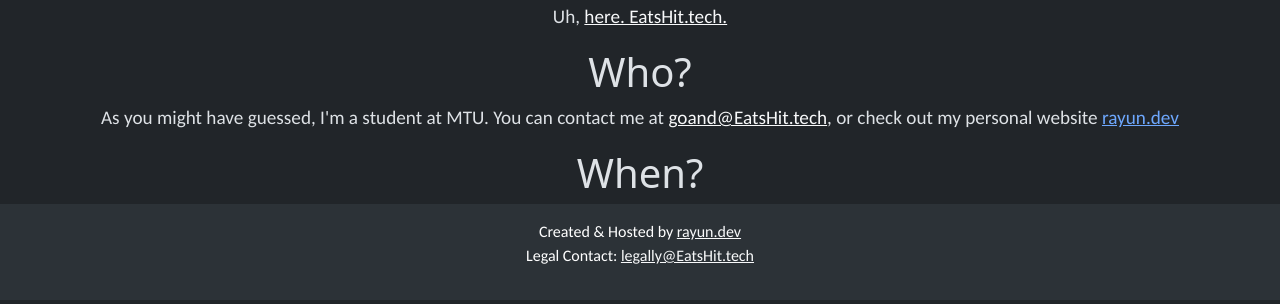
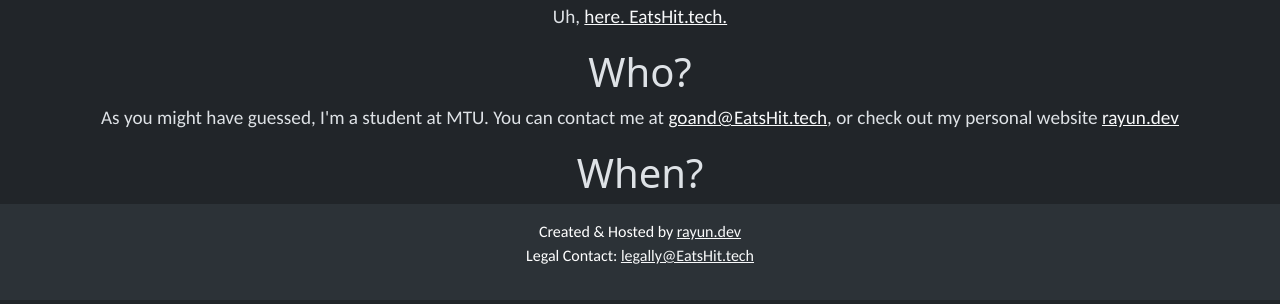
Before and after one commit to rayun56/EatsHit, a Django app: template docmtu/templates/docmtu/about.html in a window 1280 px wide. Shown: the part 500-804 px from the top of the page. Run offline with Django 3.2, Linux system fonts and the light colour scheme; the template is opened without the code that fills it, so the values that code supplies are empty; some libraries are stand-ins or nearby versions.

Commit message:
oops light link

```diff
--- a/docmtu/templates/docmtu/about.html
+++ b/docmtu/templates/docmtu/about.html
@@ -25,7 +25,7 @@
                 <h1>Where?</h1>
                 <p>Uh, <a class="link-light" href="/">here. EatsHit.tech.</a></p>
                 <h1>Who?</h1>
-                <p>As you might have guessed, I'm a student at MTU. You can contact me at <a class="link-light" href="mailto:goand@eatshit.tech">goand@EatsHit.tech</a>, or check out my personal website <a href="https://rayun.dev">rayun.dev</a></p>
+                <p>As you might have guessed, I'm a student at MTU. You can contact me at <a class="link-light" href="mailto:goand@eatshit.tech">goand@EatsHit.tech</a>, or check out my personal website <a class="link-light" href="https://rayun.dev">rayun.dev</a></p>
                 <h1>When?</h1>
                 <p>I would like to keep this site running as long as I have the ability to keep hosting it, and presumably as long as MTU sticks with DineOnCampus.</p>
                 <h1>Is this legal?</h1>
```
